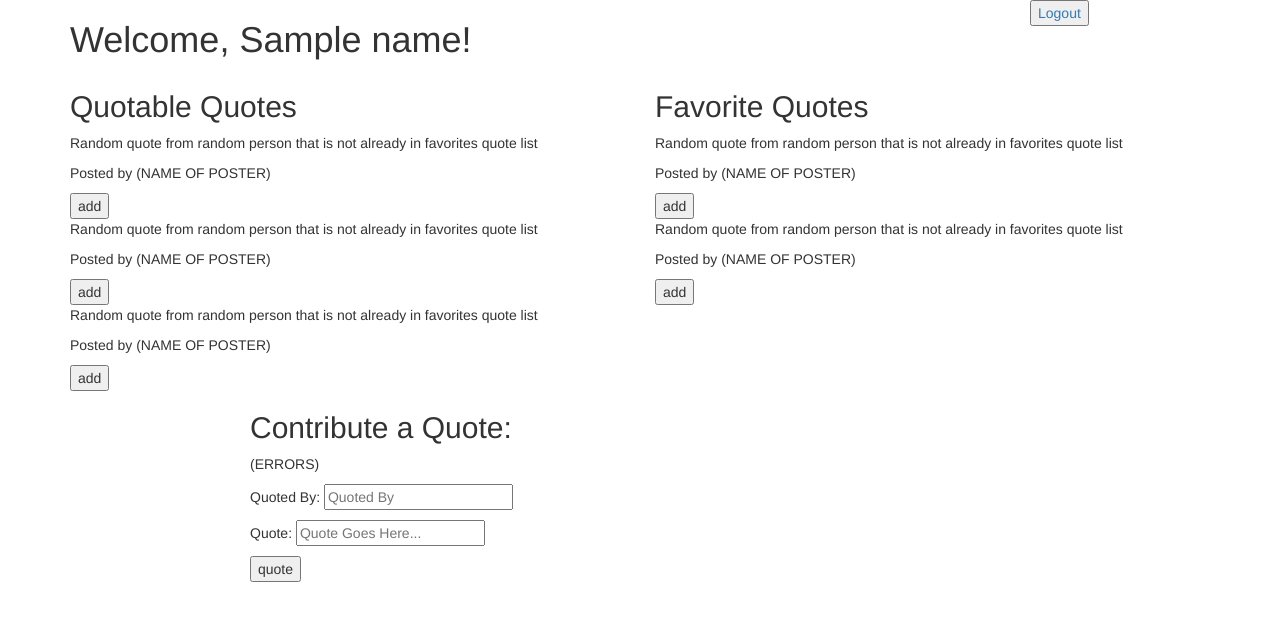
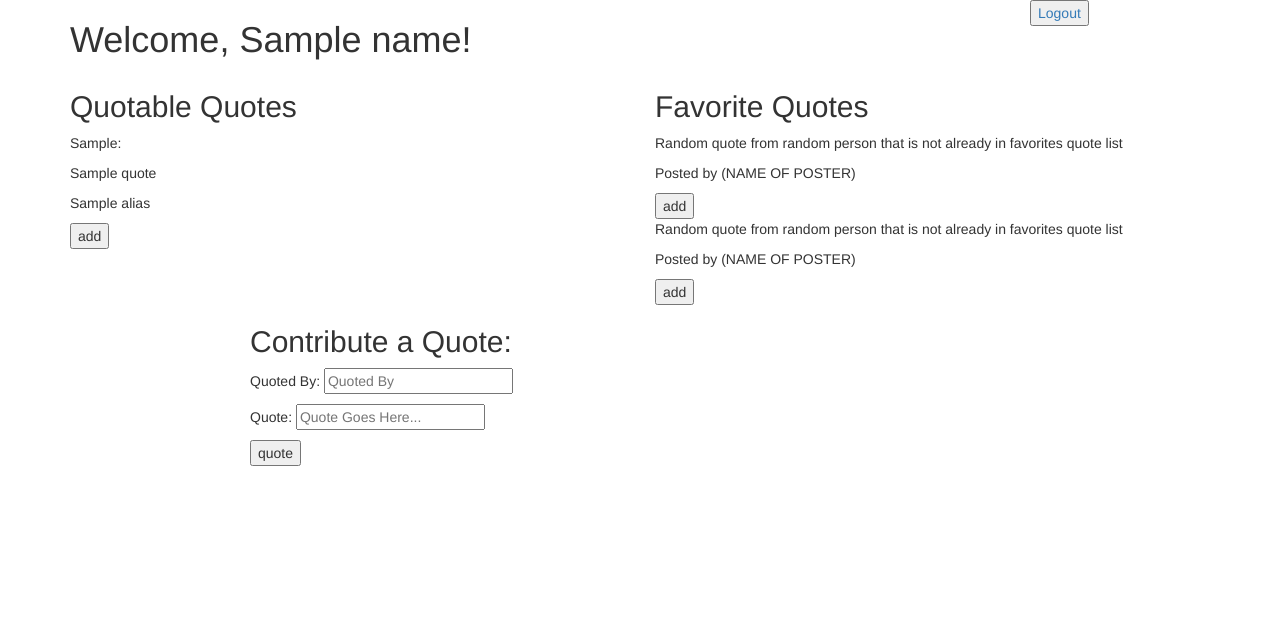
Before and after one commit to katrinaurso/Quoteable_Quotes, a CodeIgniter app: template application/views/quotes.php in a window 1280 px wide. Shown: the top 621 px of the page. Run offline with CodeIgniter, Linux system fonts and the light colour scheme; the template is opened without the code that fills it: most values are stand-ins (such as "Sample title", 1, 10 or a date in 2020).

Commit message:
Add quote working, displaying quotes from database working

```diff
--- a/application/config/routes.php
+++ b/application/config/routes.php
@@ -4,5 +4,7 @@ $route['default_controller'] = "users";
 $route['register'] = "users/register";
 $route['login'] = "users/login";
 $route['logout'] = "users/logout";
+
 $route['quotes'] = "quotes";
+$route['add'] = "quotes/add_quote";
 $route['404_override'] = '';
--- a/application/models/quote.php
+++ b/application/models/quote.php
@@ -2,5 +2,19 @@
 
 class Quote extends CI_Model {
 
+	public function add_quote($data) {
+		// var_dump($data);
+		$query = "INSERT INTO quotes (user_id, quoted_by, quote, created_at, updated_at) VALUES (?,?,?, NOW(), NOW())";
+		$values = array($data['user_id'], $data['quoted_by'], $data['quote']);
+		$this->db->query($query, $values);
+		return $this->db->insert_id();
+	}
+
+	public function get_quotes() {
+		$query = "SELECT quotes.id, quoted_by, quote, alias FROM quotes
+				  LEFT JOIN users
+				  ON quotes.user_id = users.id";
+		return $this->db->query($query)->result_array();
+	}
 
 }
--- a/application/views/quotes.php
+++ b/application/views/quotes.php
@@ -11,30 +11,23 @@
 <body>
 	<div class="container">
 		<div class="row">
-			<h1 class="col-md-10">Welcome<?php if($name) { echo ', '.$name; } ?>!</h1>
+			<h1 class="col-md-10">Welcome<?php if(!empty($name)) { echo ', '.$name; } ?>!</h1>
 			<a href="logout"><button>Logout</button></a>
 		</div>
 		<div class="row">
 			<form class="col-md-6" id="quotable" action="#" method="post">
 				<h2>Quotable Quotes</h2>
+<?php 	if(!empty($quotes)) {
+			foreach($quotes as $quote) { ?>
 				<div class="quotes">
-					<p>Random quote from random person that is not already in favorites quote list</p>
-					<p>Posted by (NAME OF POSTER)</p>
-					<input type="hidden" name="quote_id" value="(QUOTE ID)">
+					<p><?php echo $quote['quoted_by'] ?>:</p>
+					<p><?php echo $quote['quote'] ?></p>
+					<p><?php echo $quote['alias'] ?></p>
+					<input type="hidden" name="quote_id" value="<?php echo $quote['id'] ?>">
 					<input type="submit" value="add" name="Add to My List">
 				</div>
-				<div class="quotes">
-					<p>Random quote from random person that is not already in favorites quote list</p>
-					<p>Posted by (NAME OF POSTER)</p>
-					<input type="hidden" name="quote_id" value="(QUOTE ID)">
-					<input type="submit" value="add" name="Add to My List">
-				</div>
-				<div class="quotes">
-					<p>Random quote from random person that is not already in favorites quote list</p>
-					<p>Posted by (NAME OF POSTER)</p>
-					<input type="hidden" name="quote_id" value="(QUOTE ID)">
-					<input type="submit" value="add" name="Add to My List">
-				</div>
+<?php	}
+				} ?>
 			</form>
 			<form class="col-md-6" id="favorites" action="3" method="post">
 				<h2>Favorite Quotes</h2>
@@ -53,9 +46,9 @@
 			</form>
 		</div>
 		<div class="row">
-			<form class="col-md-offset-2" action="#" method="post">
+			<form class="col-md-offset-2" action="/add" method="post">
 				<h2>Contribute a Quote:</h2>
-				<p>(ERRORS)</p>
+<?php 			if(!empty($quote_errors)) { echo $quote_errors; } ?>
 				<p>Quoted By: <input type="text" name="quoted_by" placeholder="Quoted By"></p>
 				<p>Quote: <input type="text" name="quote" placeholder="Quote Goes Here..."></p>
 				<input type="submit" value="quote" name="Submit">
```
Also changed, not shown: application/controllers/quotes.php (+19 -9 lines).
